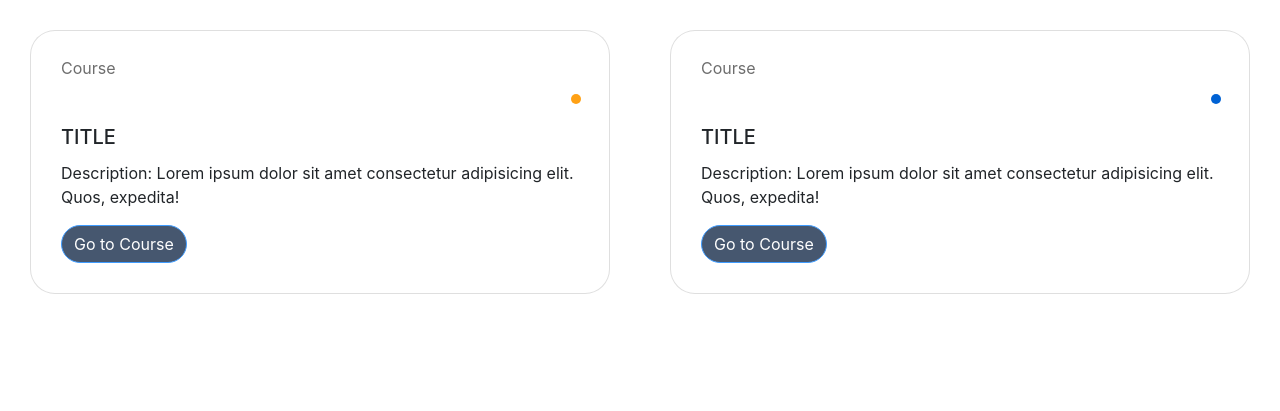
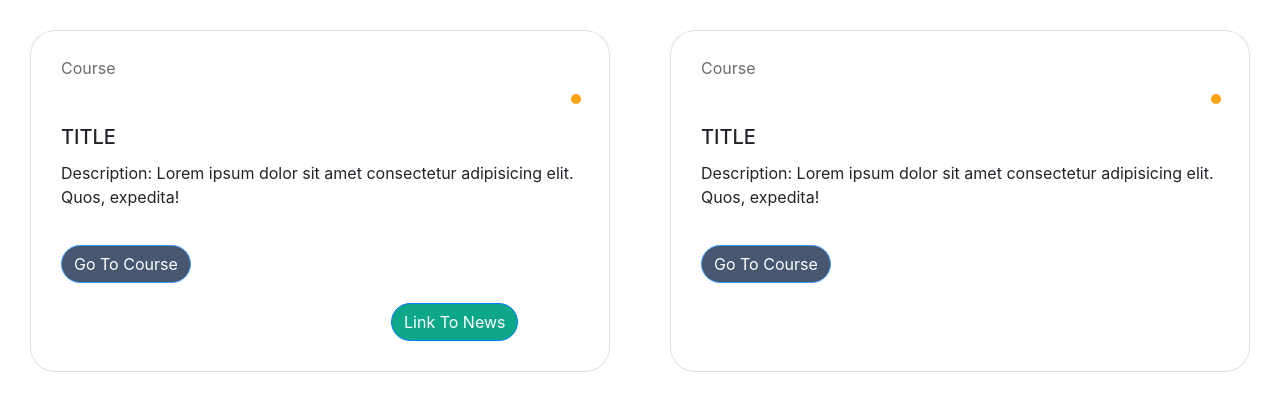
Before and after one commit to shahpreetk/learn-from-home-covid-19, a PHP site: page /cards.html in a window 1280 px wide. Shown: the top 411 px of the page. Run offline with PHP 8.4, Linux system fonts and the light colour scheme.

Commit message:
news btn added

```diff
--- a/cards.css
+++ b/cards.css
@@ -27,12 +27,6 @@
     padding-top: 0px;
 }
 
-.btn-primary {
-    background: #09203F;
-    border-radius: 30px;
-    opacity: 75%;
-}
-
 .dot {
     height: 10px;
     width: 10px;
@@ -57,3 +51,16 @@
 .notcovid {
     background-color: #0062D4;
 }
+
+.btn-primary {
+    background: #09203F;
+    border-radius: 30px;
+    opacity: 75%;
+    margin-top: 20px;
+}
+
+.btn-covid{
+    background: rgb(13, 167, 138);
+    opacity: 100%;
+    margin-left: 330px;
+}
--- a/cards.html
+++ b/cards.html
@@ -17,15 +17,16 @@
             <div class="card-body">
               <h5 class="card-title">TITLE</h5>
               <p class="card-text">Description: Lorem ipsum dolor sit amet consectetur adipisicing elit. Quos, expedita!</p>
-              <a href="#" class="btn btn-primary">Go to Course</a>
+              <a href="#" class="btn btn-primary">Go To Course</a>
+              <a href="#" class="btn btn-primary btn-covid">Link To News</a>
             </div>
           </div>
           <div class="card">
-            <div class="card-header">Course <span class="dot notcovid"></span></div>
+            <div class="card-header">Course <span class="dot covid"></span></div>
             <div class="card-body">
               <h5 class="card-title">TITLE</h5>
               <p class="card-text">Description: Lorem ipsum dolor sit amet consectetur adipisicing elit. Quos, expedita!</p>
-              <a href="#" class="btn btn-primary">Go to Course</a>
+              <a href="#" class="btn btn-primary">Go To Course</a>
             </div>
           </div>
     </section>
```
